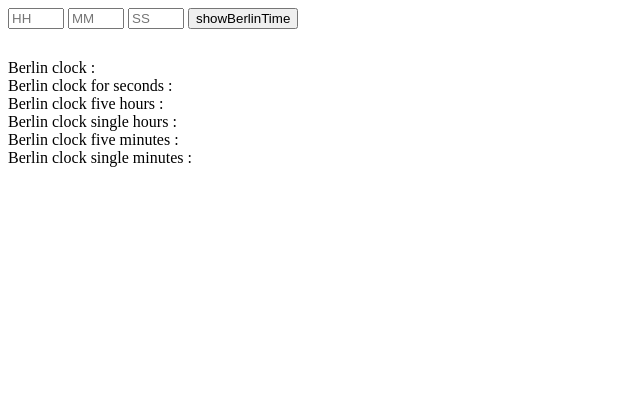
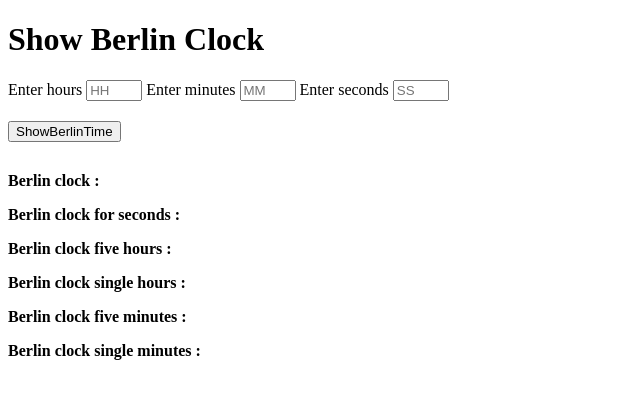
Before and after one commit to 2019Q2SOWDEV036/berlin-clock, a website built with webpack: page dist/index.html in a window 1280 px wide. Shown: the whole page, without its empty margins (0-640 px from the left). Built offline with nearby package versions, Linux system fonts and the light colour scheme.

Commit message:
Refactor UI to display labels

```diff
--- a/dist/index.html
+++ b/dist/index.html
@@ -5,35 +5,47 @@
     <title>Berlin Clock</title>
 </head>
 <body>
+<style>
+    .space {
+        margin-bottom: 30px;
+    }
+
+    .error {
+        color: #ff0000;
+    }
+
+    .btn {
+        margin-top: 20px;
+    }
+</style>
 <script src="main.js"></script>
-<form style="margin-bottom: 30px;">
 
-    <input type="number" id="hours" placeholder="HH" min="0" max="23"/>
+<h1>Show Berlin Clock</h1>
+<form class="space">
+    <div class="error">
+        <p id="hoursError"></p>
+        <p id="minutesError"></p>
+        <p id="secondsError"></p>
+    </div>
+    <div>
+        <span>Enter hours</span>
+        <input type="number" id="hours" placeholder="HH" min="0" max="23"/>
+        <span>Enter minutes</span>
+        <input type="number" id="minutes" placeholder="MM" min="0" max="59"/>
+        <span>Enter seconds</span>
+        <input type="number" id="seconds" placeholder="SS" min="0" max="59"/>
+    </div>
+    <div class="btn">
+        <input type="submit" value="ShowBerlinTime" id="btnConvert"/>
+    </div>
 
-    <input type="number" id="minutes" placeholder="MM" min="0" max="59"/>
-
-    <input type="number" id="seconds" placeholder="SS" min="0" max="59"/>
-
-    <input type="submit" value="showBerlinTime" id="btnConvert"/>
 </form>
-<div>
-    <label>Berlin clock : <span id="berlinClockTime"></span></label>
-</div>
-
-<div>
-    <label>Berlin clock for seconds : <span id="berlinTimeToggleSeconds"></span></label>
-</div>
-<div>
-    <label>Berlin clock five hours : <span id="berlinTimeFiveHours"></span></label>
-</div>
-<div>
-    <label>Berlin clock single hours : <span id="berlinTimeSingleHours"></span></label>
-</div>
-
-<label>Berlin clock five minutes : <span id="berlinTimeFiveMinutes"></span></label>
-<div>
-    <label>Berlin clock single minutes : <span id="berlinTimeSingleMinutes"></span></label>
-</div>
+<p><b>Berlin clock : </b><span id="berlinClockTime"></span></p>
+<p><b>Berlin clock for seconds :</b> <span id="berlinTimeToggleSeconds"></span></p>
+<p><b>Berlin clock five hours : </b><span id="berlinTimeFiveHours"></span></p>
+<p><b>Berlin clock single hours :</b> <span id="berlinTimeSingleHours"></span></p>
+<p><b>Berlin clock five minutes : </b><span id="berlinTimeFiveMinutes"></span></p>
+<p><b>Berlin clock single minutes :</b> <span id="berlinTimeSingleMinutes"></span></p>
 
 </body>
 </html>
```
